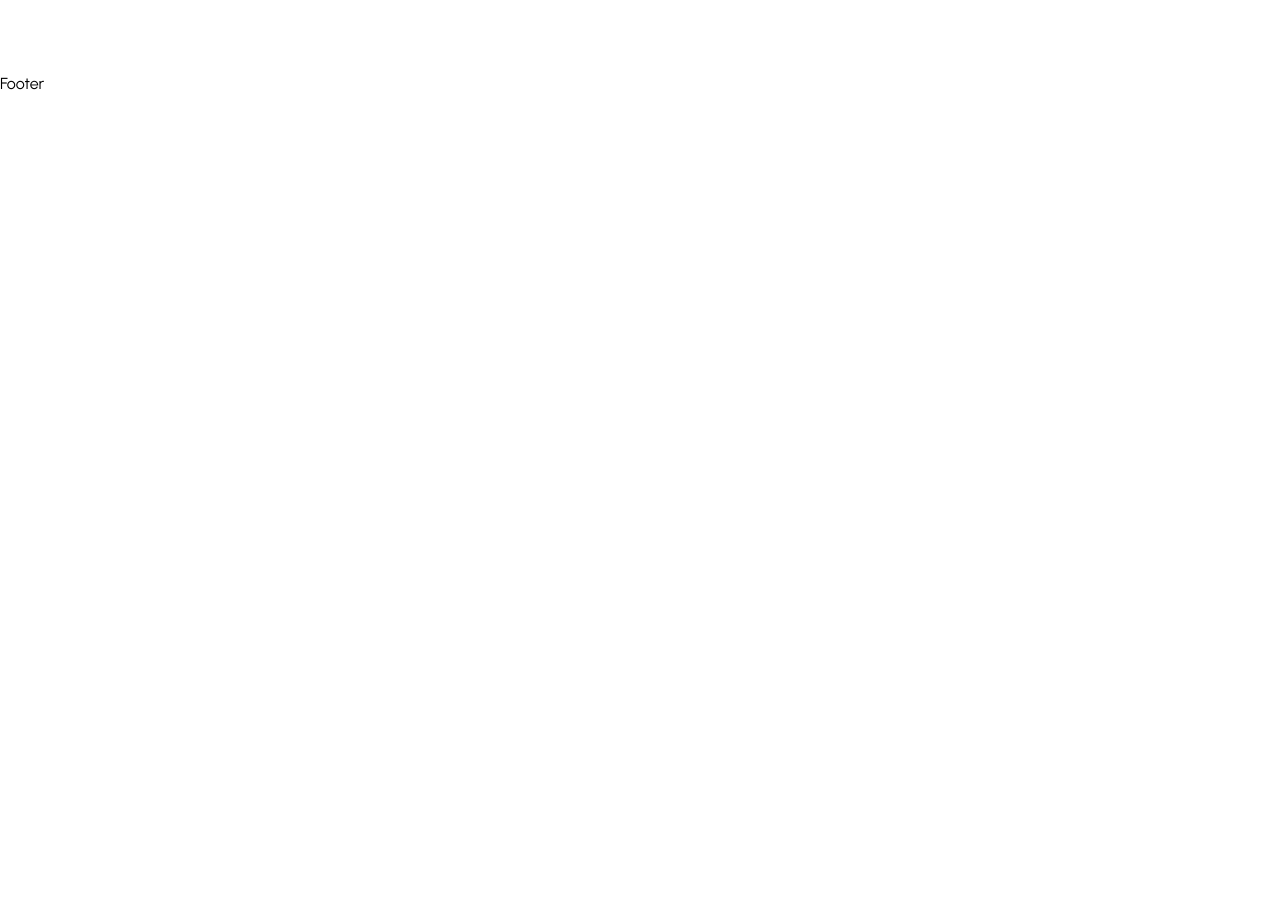
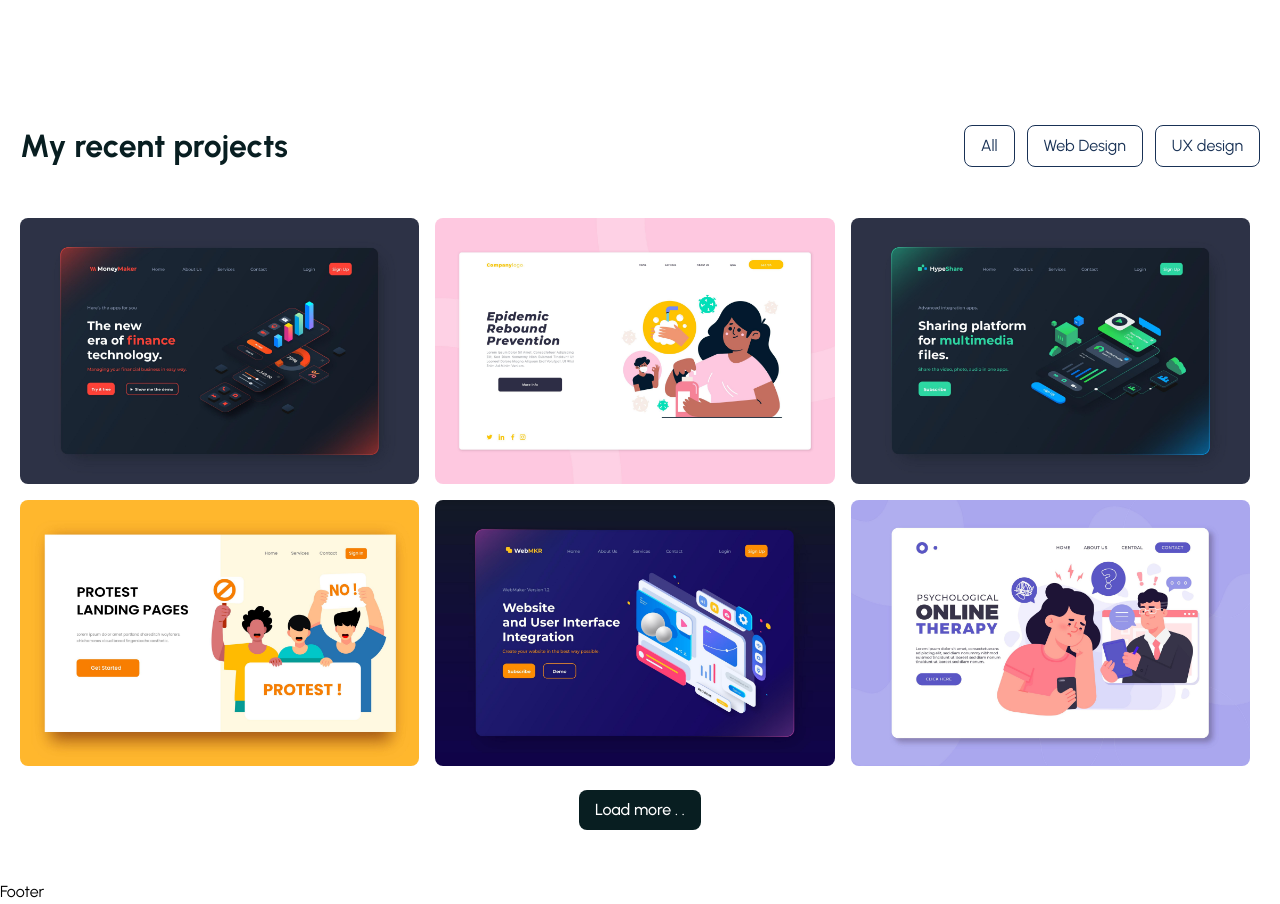
Before and after one commit to sangphomma/tailwind-portfolio, a React (Vite) app: page / in a window 1280 px wide. Shown: the part 1860-2764 px from the top of the page. Before the commit the page ends 1956 px from the top, so only its background shows below. Built offline with nearby package versions, Linux system fonts and the light colour scheme; a web font is replaced by a local one.

Commit message:
Portfolio && filter card finished

```diff
--- a/src/App.jsx
+++ b/src/App.jsx
@@ -6,6 +6,7 @@
 import Footer from "./components/Footer/Footer";
 import Hero from "./components/UI/Hero";
 import Services from "./components/UI/Services";
+import Portfolio from "./components/UI/Portfolio";
 
 function App() {
   useEffect(() => {
@@ -17,6 +18,7 @@
       <main>
         <Hero />
         <Services />
+        <Portfolio />
       </main>
       <Footer />
     </>
--- /dev/null
+++ b/src/components/UI/Portfolio.jsx
@@ -0,0 +1,111 @@
+import React, { useState, useEffect } from "react";
+import data from "../../assets/data/portfolioData.js";
+
+const Portfolio = () => {
+  const [nextItems, setNextItems] = useState(6);
+  const [portfolios, setPortfolios] = useState(data);
+  const [selectTab, setSelectTab] = useState("all");
+
+  const loadMoreHandle = () => {
+    setNextItems((prev) => prev + 3);
+  };
+  useEffect(() => {
+    if (selectTab === "all") {
+      setPortfolios(data);
+    }
+    if (selectTab === "web-design") {
+      const filterData = data.filter((item) => item.category === "Web Design");
+      setPortfolios(filterData);
+    }
+    if (selectTab === "ux-design") {
+      const filterData = data.filter((item) => item.category === "Ux");
+      setPortfolios(filterData);
+    }
+  }, [selectTab]);
+
+  return (
+    <section id="portfolio">
+      <div className="container">
+        <div className="flex items-center justify-between flex-wrap">
+          <div className="mb-7 sm:mb-0 ">
+            <h3 className="text-headingColors text-[2rem] font-[700]">
+              My recent projects
+            </h3>
+          </div>
+          <div className="flex gap-3">
+            <button
+              onClick={() => setSelectTab("all")}
+              className="text-smallTextColors border border-solid
+             border-smallTextColors py-2 px-4 rounded-[8px] "
+            >
+              All
+            </button>
+            <button
+              onClick={() => setSelectTab("web-design")}
+              className="text-smallTextColors border border-solid
+             border-smallTextColors py-2 px-4 rounded-[8px] "
+            >
+              Web Design
+            </button>
+            <button
+              onClick={() => setSelectTab("ux-design")}
+              className="text-smallTextColors border border-solid
+             border-smallTextColors py-2 px-4 rounded-[8px] "
+            >
+              UX design
+            </button>
+          </div>
+        </div>
+
+        {/** start portfolo card */}
+        <div className="flex flex-wrap items-center gap-4 mt-12">
+          {portfolios?.slice(0, nextItems).map((portfolio, idx) => (
+            <div
+              key={idx}
+              data-aos="fade-zoom-in"
+              data-aos-delay="50"
+              data-aos-duration="1000"
+              className="group max-w-full sm:w-[48.5%]
+                md:w-31.8%] lg:w-[32.2%] relative z-[1] "
+            >
+              <figure>
+                <img className="rounded-[8px] " src={portfolio.imgUrl} alt="" />
+              </figure>
+              <div
+                className="w-full h-full bg-primaryColors bg-opacity-40
+              absolute left-0 top-0 z-[5] hidden group-hover:block "
+              >
+                <div className="w-full h-full flex items-center justify-center">
+                  <button
+                    className="text-white
+                   bg-headingColors py-2 px-4 rounded-lg
+                    hover:bg-smallTextColors font-[500] ease-in duration-200"
+                  >
+                    See detail
+                  </button>
+                </div>
+              </div>
+            </div>
+          ))}
+        </div>
+        {/** end portfolo card */}
+        {/** load more button */}
+        <div className="text-center mt-6">
+          {nextItems < portfolios.length && data.length > 6 && (
+            <button
+              onClick={loadMoreHandle}
+              className="text-white
+                   bg-headingColors py-2 px-4 rounded-lg
+                    hover:bg-smallTextColors font-[500] ease-in duration-200"
+            >
+              Load more . .
+            </button>
+          )}
+        </div>
+        {/** end load more button */}
+      </div>
+    </section>
+  );
+};
+
+export default Portfolio;
```
